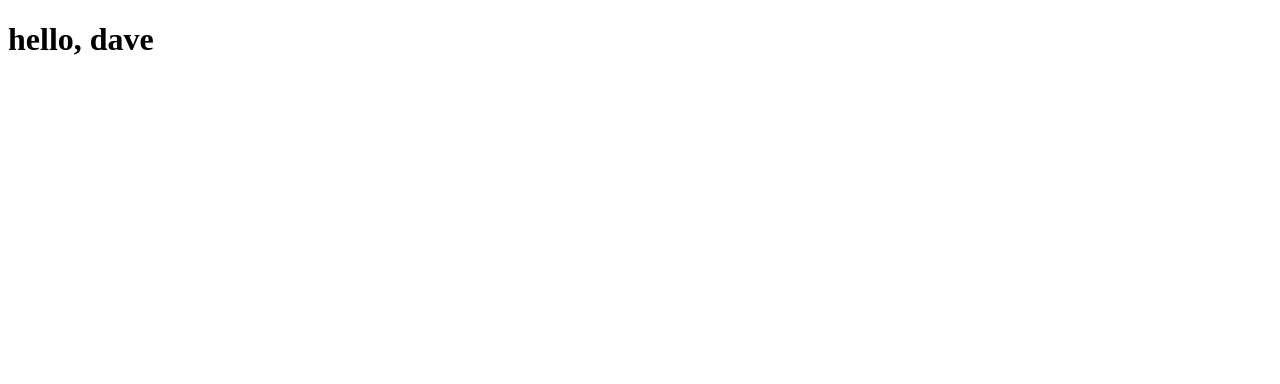
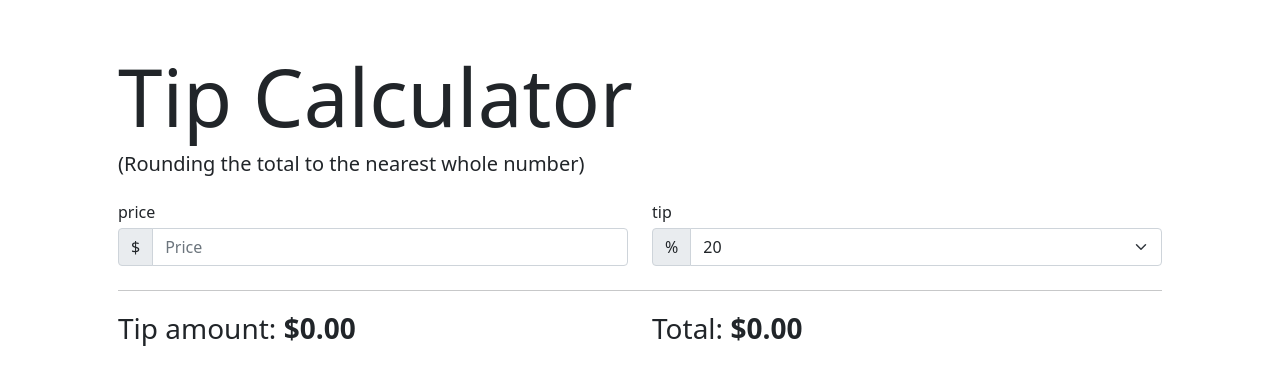
Before and after one commit to CalamityAdam/react-boilerplate, a React (Vite) app: page / in a window 1280 px wide. Shown: the top 384 px of the page. Built offline with nearby package versions, Linux system fonts and the light colour scheme.

Commit message:
react class components set/update state exercise 2 solution

```diff
--- a/package.json
+++ b/package.json
@@ -11,6 +11,7 @@
   "author": "CalamityAdam",
   "license": "ISC",
   "dependencies": {
+    "bootstrap": "^5.1.3",
     "react": "^18.1.0",
     "react-dom": "^18.1.0"
   },
--- a/src/App.js
+++ b/src/App.js
@@ -1,11 +1,83 @@
 import React, { Component } from 'react';
-import { Greeting } from './Greeting';
+import { Heading } from './components';
+import { calculateTipAmount, calculateTotal } from './helpers';
 
 class App extends Component {
+  constructor() {
+    super();
+
+    this.state = {
+      tipPercent: 0.2,
+      price: 0,
+    };
+  }
+
   render() {
     return (
-      <div>
-        <Greeting name='dave' />
+      <div className='container l:w-50 p-5'>
+        <Heading />
+
+        <div className='container px-0'>
+          <div className='row mb-4'>
+            <div className='col'>
+              <label htmlFor='price' className='form-label mb-1'>
+                price
+              </label>
+              <div className='input-group'>
+                <span className='input-group-text' id='basic-addon1'>
+                  $
+                </span>
+                <input
+                  className='form-control'
+                  id='price'
+                  onChange={(e) => this.setState({ price: +e.target.value })}
+                  placeholder='Price'
+                  type='number'
+                />
+              </div>
+            </div>
+
+            <div className='col'>
+              <label htmlFor='tip-percent' className='form-label mb-1'>
+                tip
+              </label>
+              <div className='input-group'>
+                <span className='input-group-text' id='basic-addon1'>
+                  %
+                </span>
+                <select
+                  className='form-select'
+                  id='tip-percent'
+                  onChange={(e) =>
+                    this.setState({ tipPercent: +e.target.value })
+                  }
+                >
+                  <option value='0.2'>20</option>
+                  <option value='0.18'>18</option>
+                  <option value='0.15'>15</option>
+                  <option value='0.1'>10</option>
+                </select>
+              </div>
+            </div>
+          </div>
+
+          <hr />
+
+          <div className='row'>
+            <p className='col fs-3'>
+              Tip amount:{' '}
+              <span data-testid="tip" className='fw-bold'>
+                ${calculateTipAmount(this.state.price, this.state.tipPercent)}
+              </span>
+            </p>
+            <p className='col fs-3'>
+              Total:{' '}
+              <span data-testid="total" className='fw-bold'>
+                ${calculateTotal(this.state.price, this.state.tipPercent)}
+              </span>
+            </p>
+          </div>
+        </div>
       </div>
     );
   }
--- a/src/Greeting.js
+++ /dev/null
@@ -1,9 +0,0 @@
-import React from 'react';
-
-class Greeting extends React.Component {
-  render() {
-    return <h1>hello, {this.props.name}</h1>;
-  }
-}
-
-export { Greeting };
--- /dev/null
+++ b/src/components/Heading.js
@@ -0,0 +1,14 @@
+import React from 'react';
+
+function Heading() {
+  return (
+    <header>
+      <h1 className='display-1 mb-2'>Tip Calculator</h1>
+      <h2 className='fw-lighter fs-5 mb-4'>
+        (Rounding the total to the nearest whole number)
+      </h2>
+    </header>
+  );
+}
+
+export { Heading };
--- /dev/null
+++ b/src/components/index.js
@@ -0,0 +1 @@
+export * from './Heading';
--- /dev/null
+++ b/src/helpers.js
@@ -0,0 +1,11 @@
+function calculateTipAmount(price, tipPercent) {
+  // since we're rounding the total, we need to subtract the price from the
+  // rounded total to get an accurate tip amount
+  return (calculateTotal(price, tipPercent) - price).toFixed(2);
+}
+
+function calculateTotal(price, tipPercent) {
+  return Math.round(price + price * tipPercent).toFixed(2);
+}
+
+export { calculateTipAmount, calculateTotal };
```
Also changed, not shown: src/index.html (+10 -0 lines), 2 other files (tests, documents, lock files or other folders).
